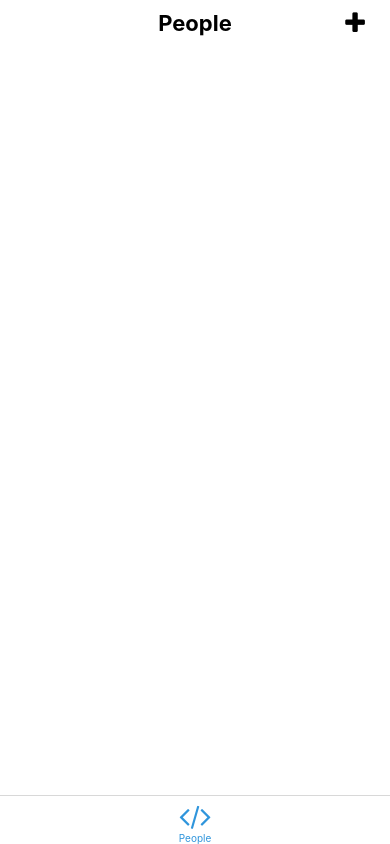
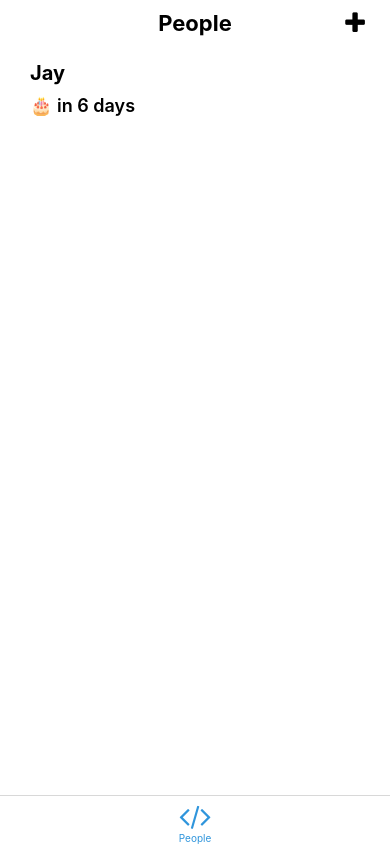
Before and after one commit to distinctmind/netwrk, a React Native app: screen /Upcoming in a window 390 px wide. Before the commit this address had no page. Built offline with nearby package versions, Linux system fonts and the light colour scheme; what expo-linking would draw is missing.

Commit message:
birthday functionality coming along..

```diff
--- /dev/null
+++ b/components/Button.tsx
@@ -0,0 +1,32 @@
+import { Pressable, Text, StyleSheet, View } from "react-native";
+
+function Button({ title, onPress }: { title: string; onPress: () => void }) {
+  return (
+    <View style={styles.view}>
+      <Pressable style={styles.button} onPress={onPress}>
+        <Text style={styles.text}>{title}</Text>
+      </Pressable>
+    </View>
+  );
+}
+
+const styles = StyleSheet.create({
+  button: {
+    backgroundColor: "black",
+    borderRadius: 20,
+    width: 100,
+    height: 33,
+    justifyContent: "center",
+  },
+  text: {
+    color: "white",
+    textAlign: "center",
+    fontWeight: "600",
+  },
+  view: {
+    paddingHorizontal: 20,
+    marginTop: 10,
+  },
+});
+
+export default Button;
--- a/components/DateInput.tsx
+++ b/components/DateInput.tsx
@@ -23,11 +23,10 @@ function DateInput() {
 const styles = StyleSheet.create({
   view: {
     padding: 20,
-    // marginVertical: 15,
+    // backgroundColor: "orange",
   },
   date: {
-    width: "32%",
-    // backgroundColor: "pink",
+    width: 125,
   },
   label: {
     color: "#505050",
--- a/components/PersonItem.tsx
+++ b/components/PersonItem.tsx
@@ -1,9 +1,21 @@
 import { Text, View, StyleSheet } from "react-native";
+import moment from "moment";
 
-function PersonItem({ name }: { name: string }) {
+const daysUntilBirthday = (birthday: any) => {
+  let now = moment().startOf("day");
+  let birthdayDate = moment([2022, birthday.month - 1, birthday.day]);
+  let days = moment(birthdayDate).diff(now, "days");
+  if (days < 0) days = 365 + days;
+  return days > 1 ? days + " days" : days + " day";
+};
+
+function PersonItem({ name, birthday }: { name: string; birthday: any }) {
   return (
     <View style={styles.container}>
-      <Text style={styles.text}>{name}</Text>
+      <Text style={styles.title}>{name}</Text>
+      <Text style={styles.subtitle}>{`🎂 in ${daysUntilBirthday(
+        birthday
+      )}`}</Text>
     </View>
   );
 }
@@ -14,13 +26,19 @@ const styles = StyleSheet.create({
     height: 80,
     justifyContent: "center",
   },
-  text: {
+  title: {
     fontSize: 20,
     textTransform: "capitalize",
     fontWeight: "bold",
     paddingTop: 5,
     paddingLeft: 30,
   },
+  subtitle: {
+    fontSize: 18,
+    fontWeight: "600",
+    paddingTop: 10,
+    paddingLeft: 30,
+  },
 });
 
 export default PersonItem;
--- a/components/TextInput.tsx
+++ b/components/TextInput.tsx
@@ -32,8 +32,9 @@ const styles = StyleSheet.create({
     marginVertical: 7,
   },
   view: {
-    padding: 20,
-    marginVertical: 15,
+    paddingLeft: 20,
+    paddingTop: 20,
+    // marginVertical: 15,
   },
 });
 
--- a/package.json
+++ b/package.json
@@ -15,6 +15,7 @@
   },
   "dependencies": {
     "@expo/vector-icons": "^13.0.0",
+    "@react-native-community/datetimepicker": "6.1.2",
     "@react-navigation/bottom-tabs": "^6.0.5",
     "@react-navigation/native": "^6.0.2",
     "@react-navigation/native-stack": "^6.1.0",
@@ -27,13 +28,13 @@
     "expo-status-bar": "~1.3.0",
     "expo-system-ui": "~1.2.0",
     "expo-web-browser": "~10.2.0",
+    "moment": "^2.29.3",
     "react": "17.0.2",
     "react-dom": "17.0.2",
     "react-native": "0.68.2",
     "react-native-safe-area-context": "4.2.4",
     "react-native-screens": "~3.11.1",
-    "react-native-web": "0.17.7",
-    "@react-native-community/datetimepicker": "6.1.2"
+    "react-native-web": "0.17.7"
   },
   "devDependencies": {
     "@babel/core": "^7.12.9",
--- a/screens/AddPerson.tsx
+++ b/screens/AddPerson.tsx
@@ -1,7 +1,8 @@
 import { useState } from "react";
-import { StyleSheet, View, Button } from "react-native";
+import { Text, StyleSheet, View, Alert } from "react-native";
 import { RootStackScreenProps } from "../types";
 
+import Button from "../components/Button";
 import TextInput from "../components/TextInput";
 import DateInput from "../components/DateInput";
 
@@ -9,8 +10,13 @@ function AddPerson({ navigation, route }: RootStackScreenProps<"AddPerson">) {
   const [name, setName] = useState("");
 
   const onPress = () => {
-    route.params.addPerson(name);
-    navigation.pop();
+    if (name) {
+      let person = { name: name, birthday: new Date() };
+      route.params.addPerson(person);
+      navigation.pop();
+    } else {
+      Alert.alert("You have to specify a name");
+    }
   };
 
   return (
--- a/screens/PeopleScreen.tsx
+++ b/screens/PeopleScreen.tsx
@@ -6,17 +6,30 @@ import PersonItem from "../components/PersonItem";
 import { Text, View } from "../components/Themed";
 
 import { RootTabScreenProps } from "../types";
+import moment from "moment";
+
+type Birthday = {
+  year: number;
+  month: number;
+  day: number;
+};
+
+type Person = {
+  name: string;
+  birthday: Birthday;
+};
 
 // const people: string[] = ["jay"];
-const initialList: string[] = [];
+let Jay = { name: "Jay", birthday: { year: 1997, month: 6, day: 29 } };
+const initialList: Person[] = [Jay];
 
 export default function PeopleScreen({
   navigation,
 }: RootTabScreenProps<"PeopleTab">) {
   const [people, setPeople] = useState(initialList);
 
-  const addPerson = (person: string) => {
-    const updatedPeople: string[] = [...people, person];
+  const addPerson = (person: Person) => {
+    const updatedPeople: Person[] = [...people, person];
     setPeople(updatedPeople);
   };
 
@@ -43,7 +56,9 @@ export default function PeopleScreen({
       </View>
       <FlatList
         data={people}
-        renderItem={({ item }) => <PersonItem name={item} />}
+        renderItem={({ item: person }) => (
+          <PersonItem name={person.name} birthday={person.birthday} />
+        )}
       ></FlatList>
       {/* <EditScreenInfo path="/screens/PeopleScreen.tsx" /> */}
     </SafeAreaView>
--- a/types.tsx
+++ b/types.tsx
@@ -19,7 +19,7 @@ declare global {
 export type RootStackParamList = {
   Root: NavigatorScreenParams<RootTabParamList> | undefined;
   People: undefined;
-  AddPerson: { addPerson: (person: string) => void };
+  AddPerson: { addPerson: (person: any) => void };
   Modal: undefined;
   NotFound: undefined;
 };
```
Also changed, not shown: 1 other file (tests, documents, lock files or other folders).
